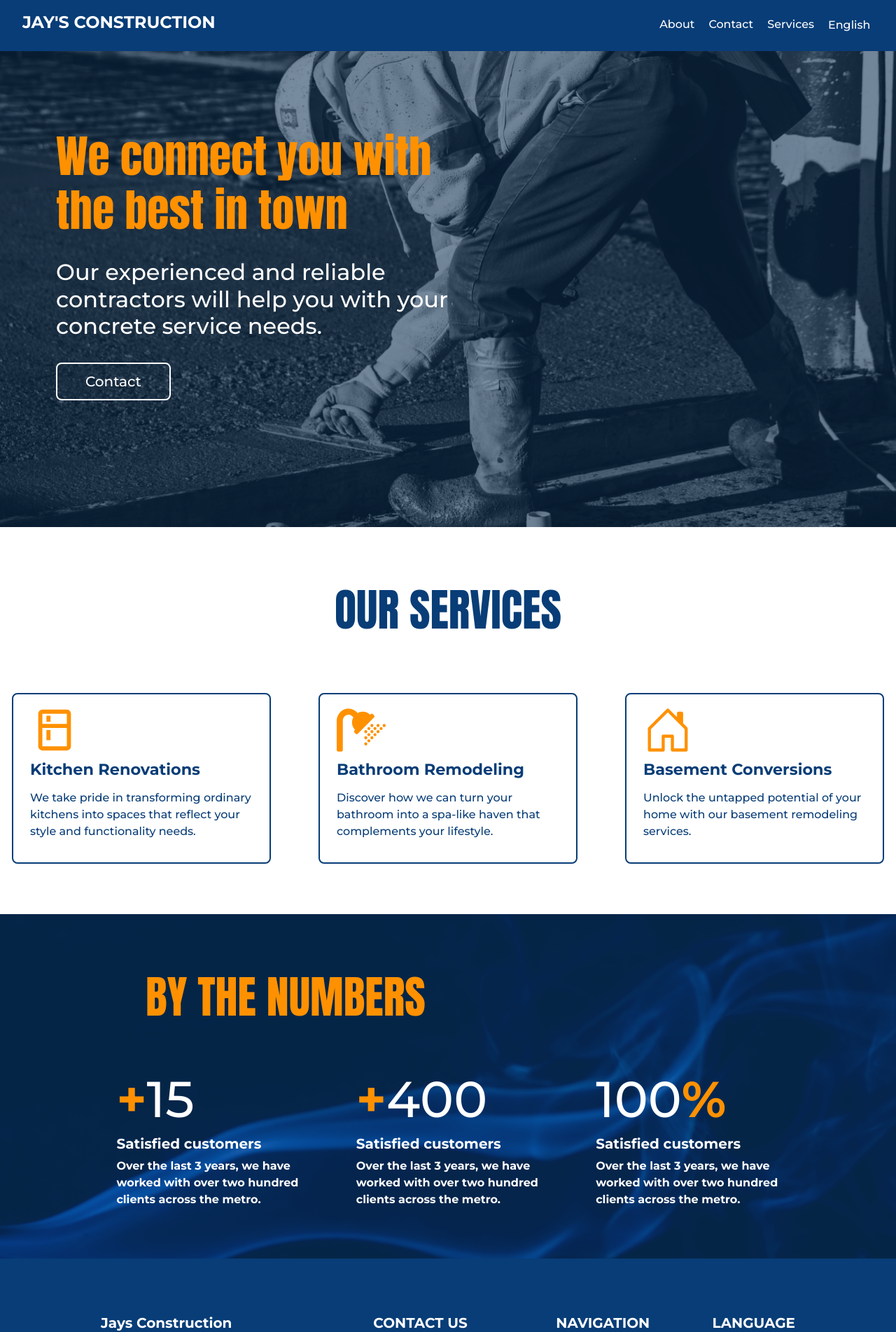
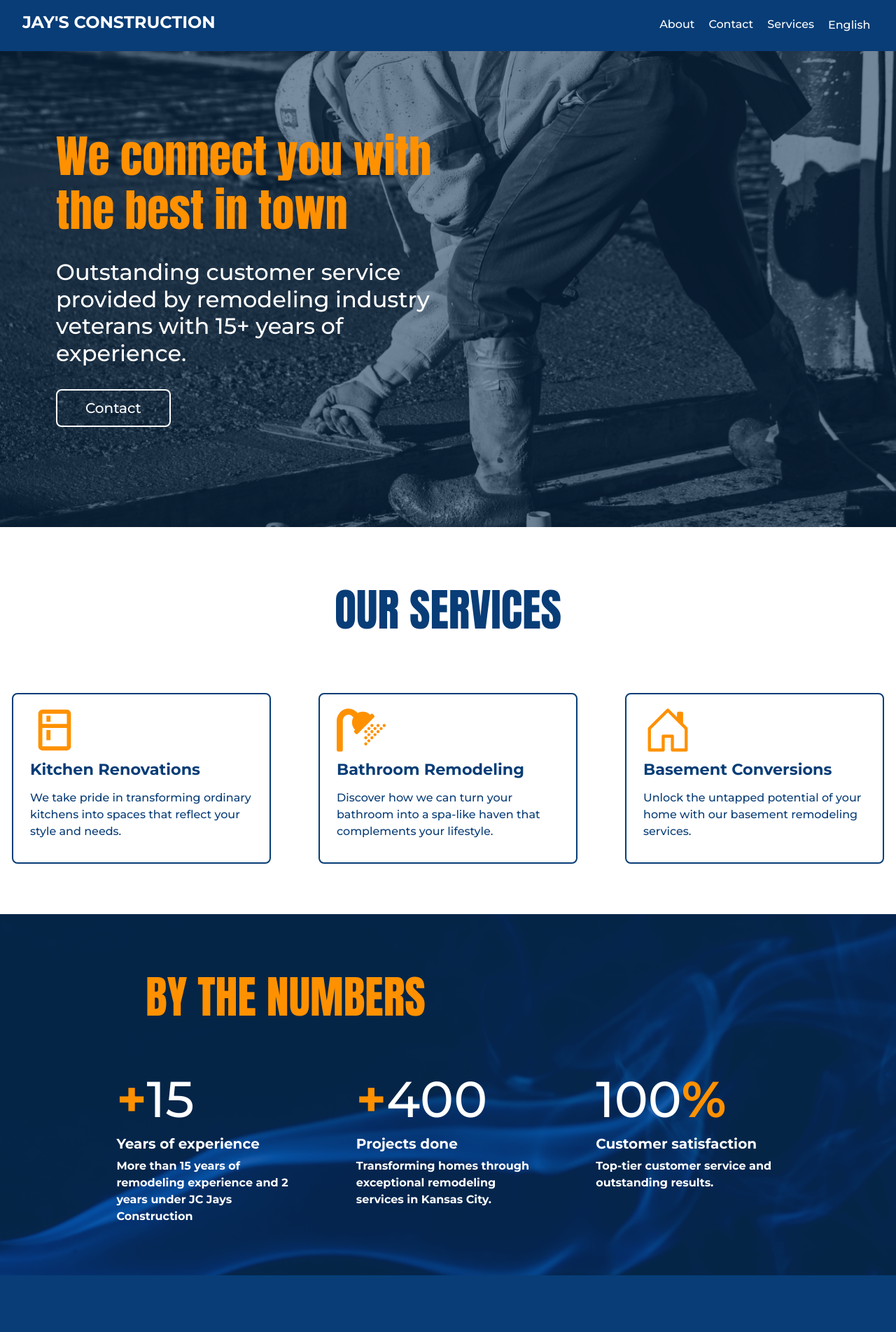
Before and after one commit to 93Belen/JConstruction, a Next.js app: page / in a window 1280 px wide. Shown: the top 1903 px of the page at 70% size. Built offline with nearby package versions, Linux system fonts and the light colour scheme.

Commit message:
home page

```diff
--- a/app/page.tsx
+++ b/app/page.tsx
@@ -26,8 +26,7 @@ export default function Home() {
           <div className='flex flex-col gap-4'>
             <h1 className={`text-orange text-[4rem] font-bold max-w-[600px] ${anton.className}`}>{contentHeader.home.h1}
             </h1>
-            <h2 className='text-white font-mono w-[50%] max-w-[800px]'>Our experienced and reliable contractors will help
-              you with your concrete service needs.</h2>
+            <h2 className='text-white font-mono w-[50%] max-w-[800px]'>{content.slogan}</h2>
               <ContactButton/>
           </div>
 
@@ -76,33 +75,30 @@ export default function Home() {
       <section className='bg-[url("/smoke.png")] bg-bottom bg-no-repeat bg-cover h-fit pt-10 md:pt-20 px-5'>
         <h2 className={`${anton.className} text-orange md:text-[4rem] text-[3.5rem] lg:pl-40`}>{contentHeader.home.h3}</h2>
         <div className='flex flex-col md:flex-row justify-center xl:w-[80%] xl:gap-20 gap-6 max-w-[1500px] m-auto md:py-14'>
-          <div className='text-white font-bold font-mono'>
+          <div className='text-white font-bold font-mono  h-full md:w-[370px]'>
             <h3 className='text-[4.5rem]'>
               <span className='text-orange font-bold'>+</span>
               15
             </h3>
-            <h4 className='font-bold text-[1.25rem]'>Satisfied customers</h4>
-            <p className='text-[1rem]'>Over the last 3 years, we have worked with over
-              two hundred clients across the metro. </p>
+            <h4 className='font-bold text-[1.25rem]'>{content.numbers.a.name}</h4>
+            <p className='text-[1rem]'>{content.numbers.a.p}</p>
           </div>
-          <div className='text-white font-bold font-mono'>
+          <div className='text-white font-bold font-mono  h-full md:w-[370px]'>
             <h3 className='text-[4.5rem]'>
               <span className='text-orange font-bold'>+</span>
               400
             </h3>
-            <h4 className='font-bold text-[1.25rem]'>Satisfied customers</h4>
-            <p className='text-[1rem]'>Over the last 3 years, we have worked with over
-              two hundred clients across the metro. </p>
+            <h4 className='font-bold text-[1.25rem]'>{content.numbers.b.name}</h4>
+            <p className='text-[1rem]'>{content.numbers.b.p}</p>
           </div>
-          <div className='text-white font-bold font-mono'>
+          <div className='text-white font-bold font-mono  h-full md:w-[370px]'>
             <h3 className='text-[4.5rem]'>
               100
               <span className='text-orange font-bold'>%</span>
 
             </h3>
-            <h4 className='font-bold text-[1.25rem]'>Satisfied customers</h4>
-            <p className='text-[1rem]'>Over the last 3 years, we have worked with over
-              two hundred clients across the metro. </p>
+            <h4 className='font-bold text-[1.25rem]'>{content.numbers.c.name}</h4>
+            <p className='text-[1rem]'>{content.numbers.c.p}</p>
           </div>
         </div>
       </section>
--- a/content/text/home.ts
+++ b/content/text/home.ts
@@ -1,5 +1,5 @@
 const spanish = {
-    slogan: '', // Your translation of the slogan here
+    slogan: 'Servicios de calidad de la mano de profesionales con más de 15 años de experiencia.', // Your translation of the slogan here
 
     services: {
         a: {
@@ -18,27 +18,27 @@ const spanish = {
 
     numbers: {
         a: {
-            name: 'Experiencia en Remodelación',
-            p: '' // Your translation of the description here
+            name: 'Años de experiencia',
+            p: 'Más de 15 años de experiencia en remodelación y 2 años con JC Jays Construction' // Your translation of the description here
         },
         b: {
             name: 'Proyectos Realizados',
-            p: '' // Your translation of the description here
+            p: 'Transformando hogares gracias a servicios excepcionales de remodelación en Kansas City.' // Your translation of the description here
         },
         c: {
             name: 'Satisfacción del Cliente',
-            p: '' // Your translation of the description here
+            p: 'Trato de calidad y resultados sobresalientes.' // Your translation of the description here
         },
     }
 };
 
 
  const english = {
-    slogan: '',
+    slogan: 'Outstanding customer service provided by remodeling industry veterans with 15+ years of experience.',
     services: {
         a: {
             name: 'Kitchen Renovations',
-            p: 'We take pride in transforming ordinary kitchens into spaces that reflect your style and functionality needs.'
+            p: 'We take pride in transforming ordinary kitchens into spaces that reflect your style and needs.'
         },
         b: {
             name: 'Bathroom Remodeling',
@@ -51,16 +51,16 @@ const spanish = {
     },
     numbers : {
         a: {
-            name: 'Remodeling experience',
-            p: ''
+            name: 'Years of experience',
+            p: 'More than 15 years of remodeling experience and 2 years under JC Jays Construction'
         },
         b: {
             name: 'Projects done',
-            p: ''
+            p: 'Transforming homes through exceptional remodeling services in Kansas City.'
         },
         c: {
             name: 'Customer satisfaction',
-            p: ''
+            p: 'Top-tier customer service and outstanding results.'
         },
     }
 }
```
